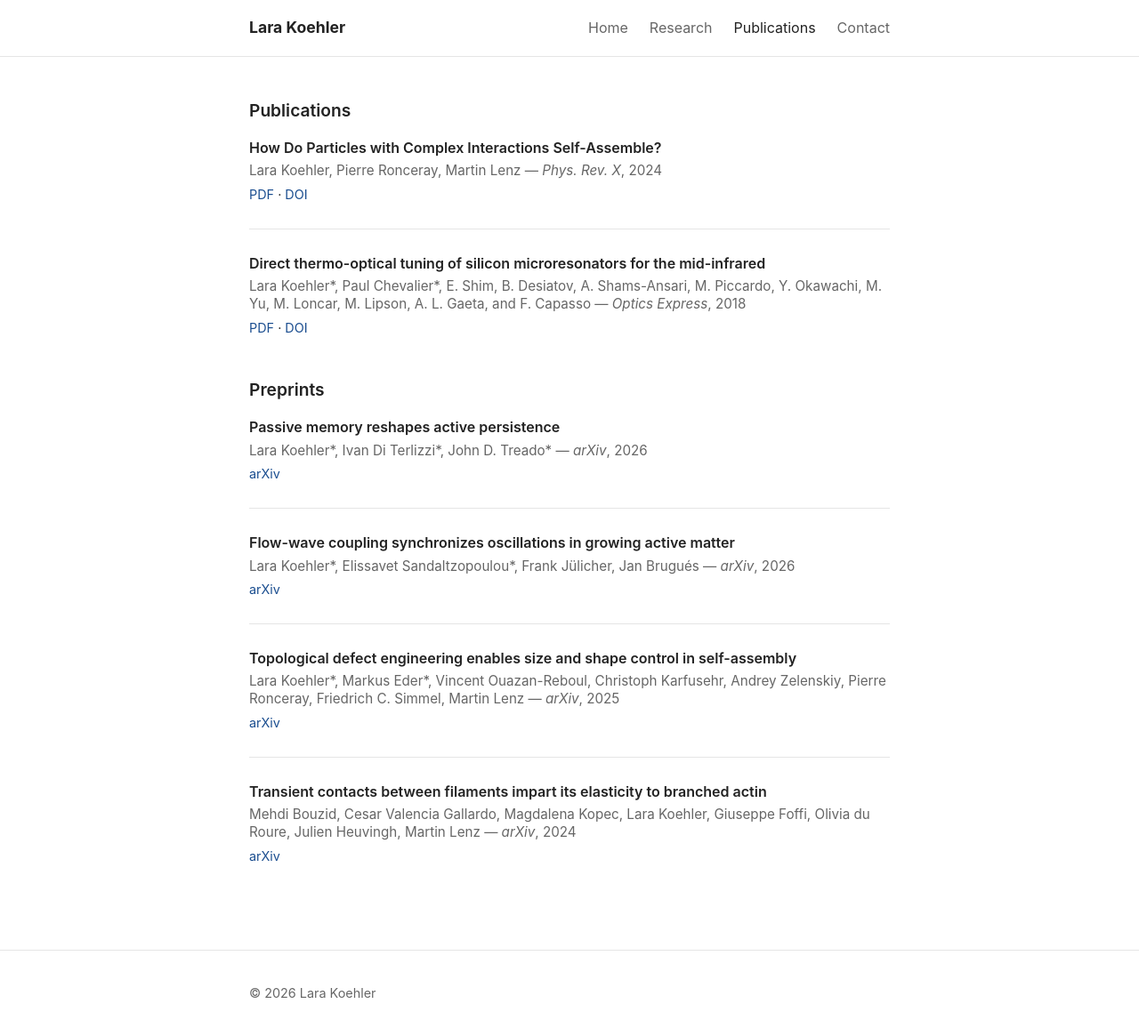
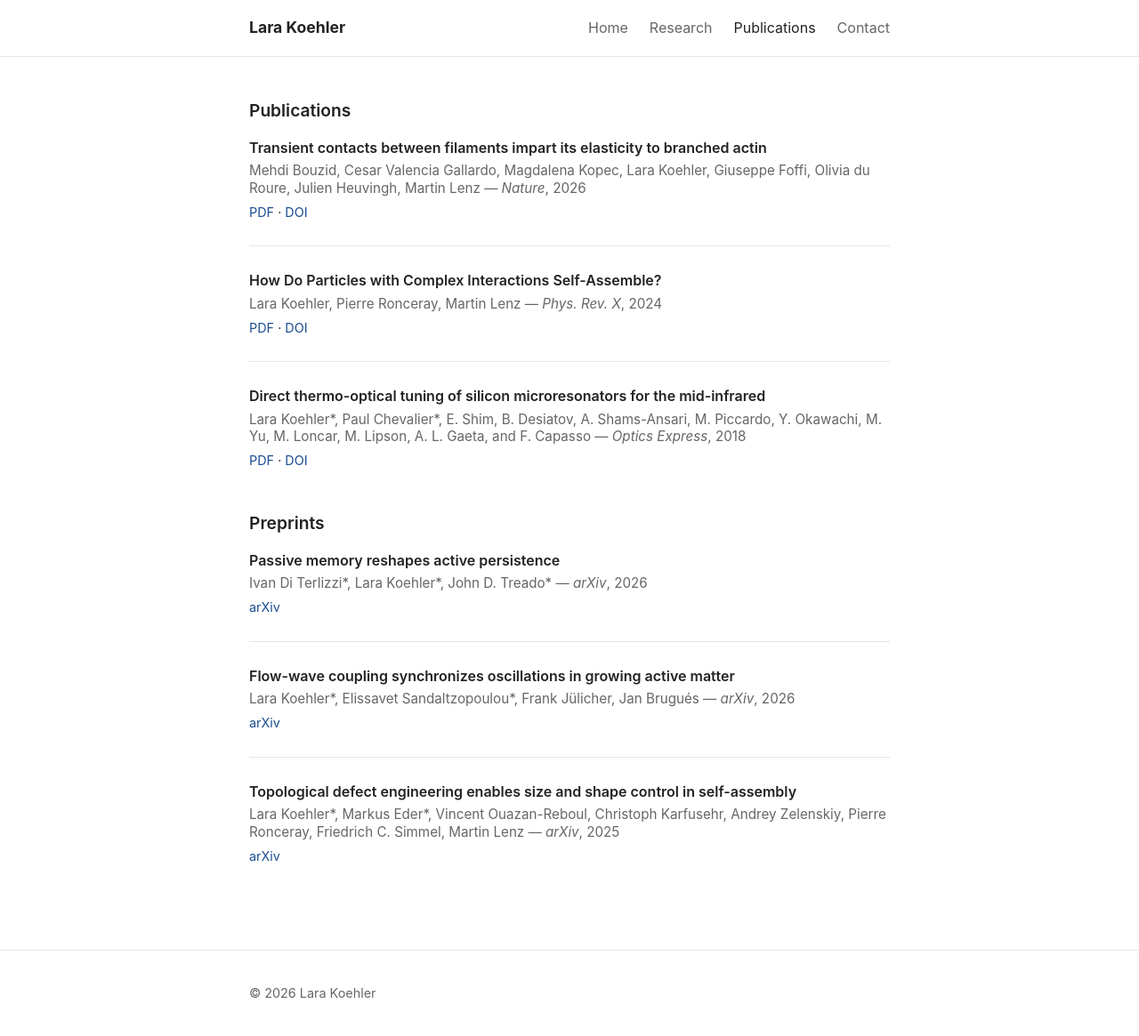
Before and after one commit to lara-koehler/lara-koehler.github.io, a Jekyll site: the page built from publications.md, in a window 1280 px wide. Shown: the whole page at 89% size. Built offline with Jekyll 4.4.1, drawn with Linux system fonts in a browser that asks for light colours; part of the change alters nothing that is shown.

Commit message:
updated article

```diff
--- a/_data/publications.yml
+++ b/_data/publications.yml
@@ -3,6 +3,17 @@
 # automatically sorted by year (newest first) on the page, so the
 # order here doesn't matter.
 # See CONTENT_GUIDE.md for full instructions.
+
+- title: "Transient contacts between filaments impart its elasticity to branched actin"
+  authors: "Mehdi Bouzid, Cesar Valencia Gallardo, Magdalena Kopec, Lara Koehler, Giuseppe Foffi, Olivia du Roure, Julien Heuvingh, Martin Lenz"
+  venue: "Nature"
+  year: 2026
+  links:
+    - label: "PDF"
+      url: "https://arxiv.org/abs/2409.00549"
+    - label: "DOI"
+      url: "https://www.nature.com/articles/s41586-026-11300-1"
+
 
 - title: "How Do Particles with Complex Interactions Self-Assemble?"
   authors: "Lara Koehler, Pierre Ronceray, Martin Lenz"
@@ -25,9 +36,6 @@
       url: "https://doi.org/10.1364/OE.26.034965"
 
 
-
-
-
 # type: preprint puts an entry in the "Preprints" section instead of
 # "Publications" — leave `type` out entirely for a normal publication.
 - title: "Flow-wave coupling synchronizes oscillations in growing active matter"
@@ -41,7 +49,7 @@
 
 
 - title: "Passive memory reshapes active persistence"
-  authors: "Lara Koehler*, Ivan Di Terlizzi*, John D. Treado*"
+  authors: "Ivan Di Terlizzi*, Lara Koehler*, John D. Treado*"
   venue: "arXiv"
   year: 2026
   type: preprint
@@ -58,14 +66,3 @@
   links:
     - label: "arXiv"
       url: "https://arxiv.org/abs/2504.13073"
-
-
-
-- title: "Transient contacts between filaments impart its elasticity to branched actin"
-  authors: "Mehdi Bouzid, Cesar Valencia Gallardo, Magdalena Kopec, Lara Koehler, Giuseppe Foffi, Olivia du Roure, Julien Heuvingh, Martin Lenz"
-  venue: "arXiv"
-  year: 2024
-  type: preprint
-  links:
-    - label: "arXiv"
-      url: "https://arxiv.org/abs/2409.00549"
```
